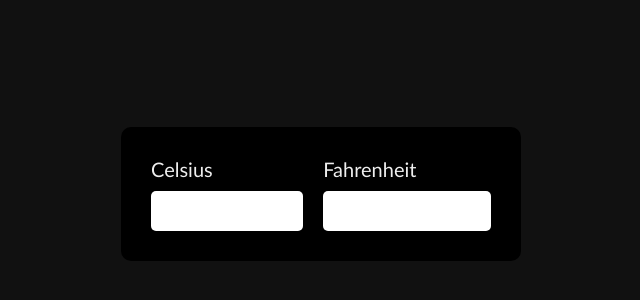
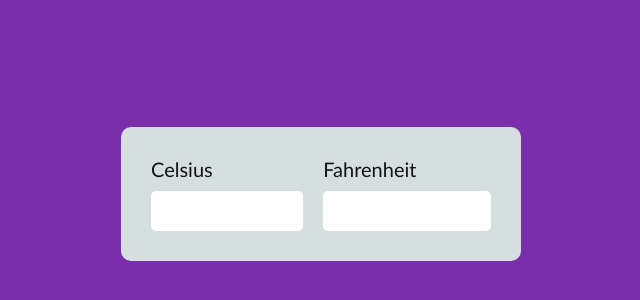
Before and after one commit to Revanescence/project-Akira, a plain HTML site: page index.html in a window 1280 px wide. Shown: the part 206-506 px from the top of the page, without its empty margins (319-959 px from the left). Drawn offline with Linux system fonts and the light colour scheme.

Commit message:
color palet

```diff
--- a/style.css
+++ b/style.css
@@ -10,7 +10,7 @@
 html,body{
     width: 100%;
     height: 100%;
-    background-color: #111;
+    background-color: #7b2eab;
     display: flex;
     justify-content: center;
     align-items: center;
@@ -20,9 +20,9 @@ html,body{
     width: 400px;
     max-width: 400px;
     padding: 20px;
-    background-color: #000;
+    background-color: #d5dfe0;
     border-radius: 10px;
-    color: #eee;
+    color: #121212;
     display: flex;
     justify-content: center;
     align-items: center;
```
